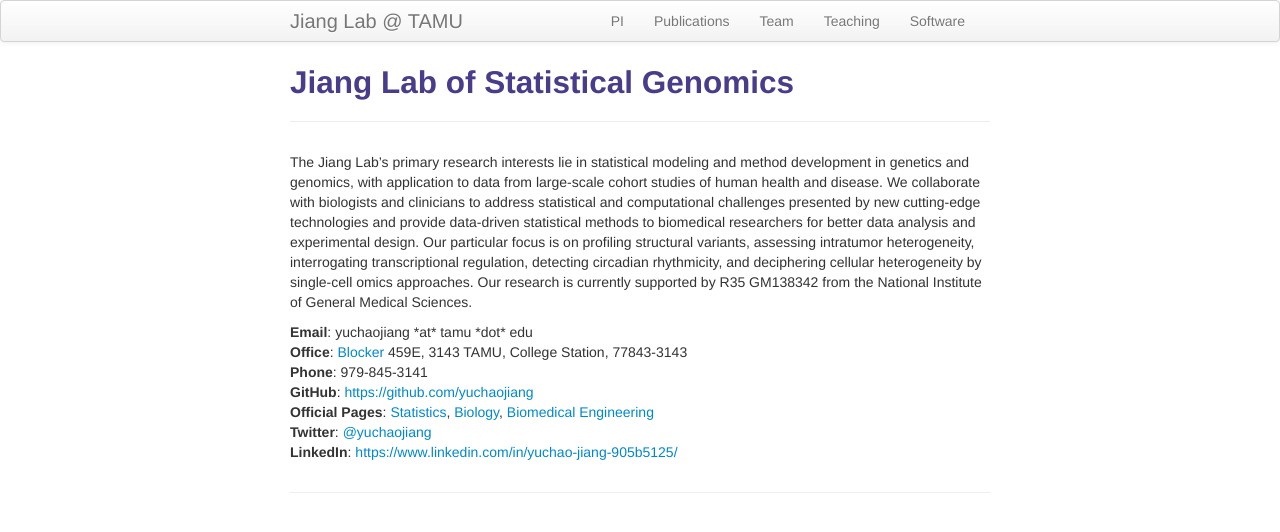
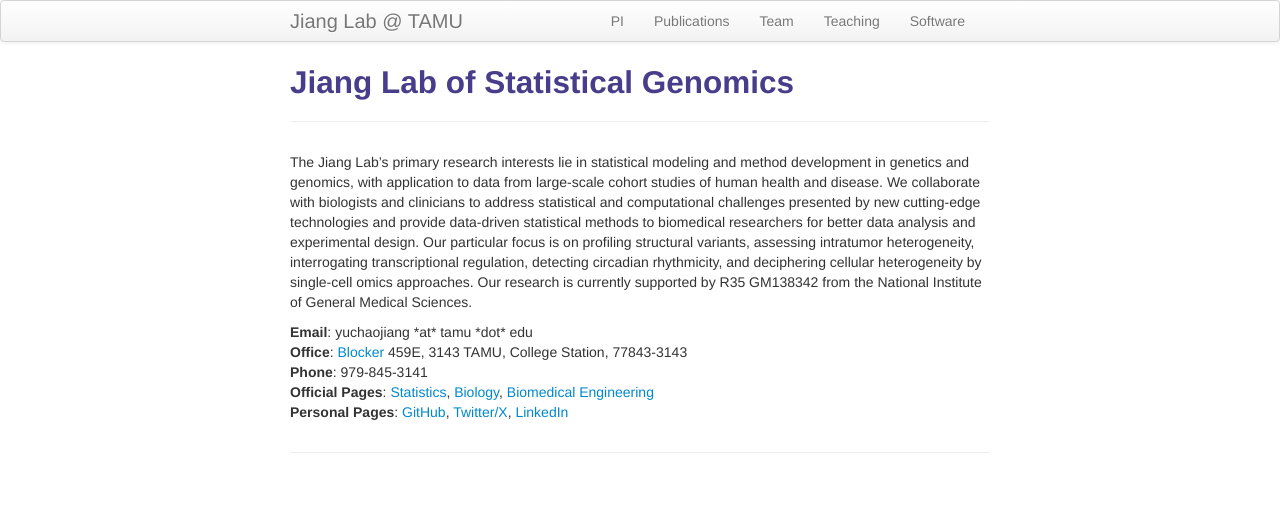
Before and after one commit to yuchaojiang/yuchaojiang.github.io, a Jekyll site: the page built from index.md, in a window 1280 px wide. Shown: the top 532 px of the page. Built offline with Jekyll 4.4.1, drawn with Linux system fonts in a browser that asks for light colours.

Commit message:
Update index.md

```diff
--- a/index.md
+++ b/index.md
@@ -10,9 +10,7 @@ The Jiang Lab’s primary research interests lie in statistical modeling and met
             <b>Email</b>: yuchaojiang *at* tamu *dot* edu<br/>
             <b>Office</b>:   <a href="https://goo.gl/maps/mgij72AP1XM583dJ9">Blocker</a> 459E, 3143 TAMU, College Station, 77843-3143<br/>
             <b>Phone</b>: 979-845-3141<br/>
-            <b>GitHub</b>: <a href="https://github.com/yuchaojiang">https://github.com/yuchaojiang</a><br/>
             <b>Official Pages</b>: <a href="https://artsci.tamu.edu/statistics/contact/profiles/yuchao-jiang.html">Statistics</a>, <a href="https://www.bio.tamu.edu/faculty-page-yuchao-jiang/">Biology</a>, <a href="https://engineering.tamu.edu/biomedical/profiles/jiang-yuchao.html">Biomedical Engineering</a><br/>
-            <b>Twitter</b>: <a href="https://twitter.com/yuchaojiang">@yuchaojiang</a><br/>
-            <b>LinkedIn</b>: <a href="https://www.linkedin.com/in/yuchao-jiang-905b5125/">https://www.linkedin.com/in/yuchao-jiang-905b5125/</a><br/>
+            <b>Personal Pages</b>: <a href="https://github.com/yuchaojiang">GitHub</a>, <a href="https://twitter.com/yuchaojiang">Twitter/X</a>, <a href="https://www.linkedin.com/in/yuchao-jiang-905b5125/">LinkedIn</a><br/>
     </div>
 </div>
```
